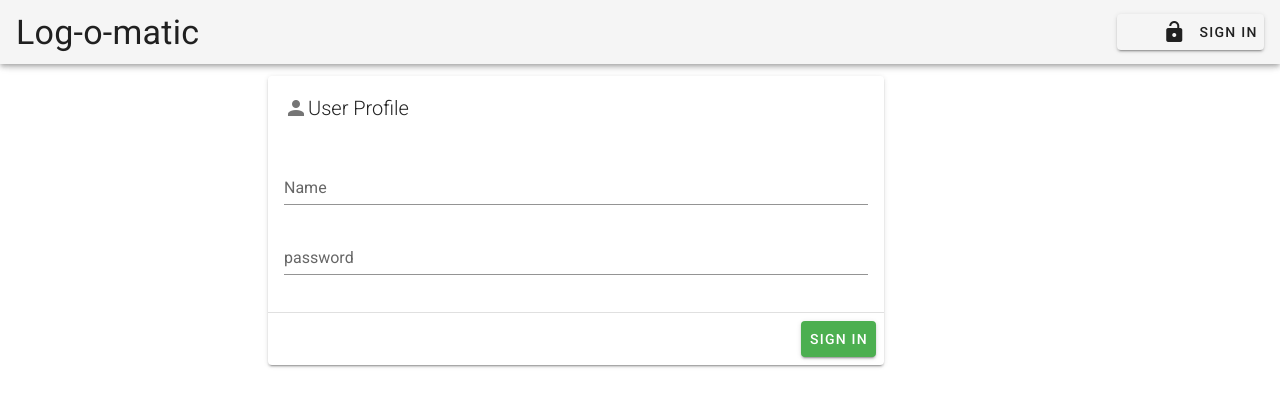
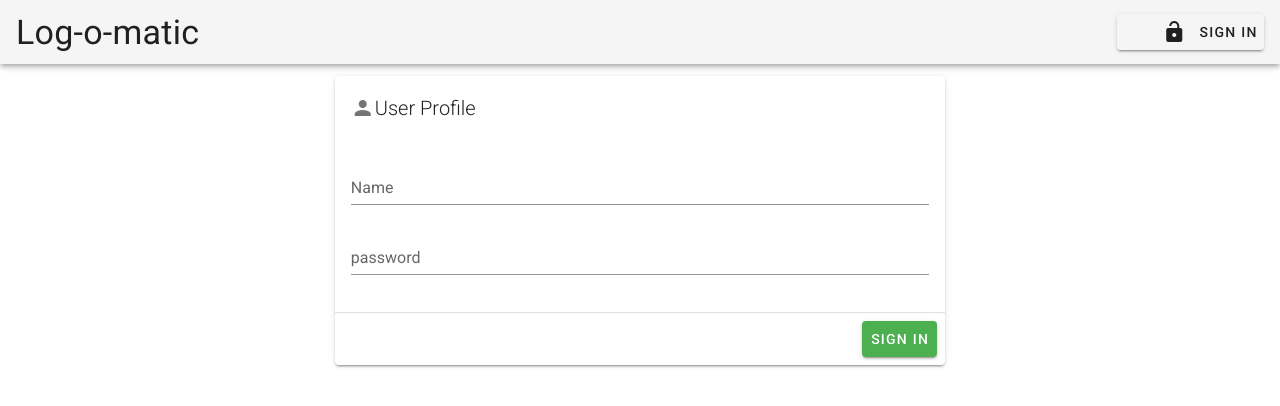
Before and after one commit to itggot-TE4/Fantastic-Warriors-ADAM, a Vue app in the folder log-o-matic/: page /#/Login in a window 1280 px wide. Shown: the top 406 px of the page. Built offline with nearby package versions, Linux system fonts and the light colour scheme.

Commit message:
Restyling

```diff
--- a/log-o-matic/src/views/Login.vue
+++ b/log-o-matic/src/views/Login.vue
@@ -11,7 +11,7 @@
           <v-spacer></v-spacer>
         </v-toolbar>
         <v-card-text min-width="550px">
-          <v-text-field color="white" label="Name" v-model="name" >
+          <v-text-field color="white" label="Name" v-model="name"><v-icon>eye-off</v-icon>
           </v-text-field>
           <v-text-field color="white" label="password" v-model="password">
           </v-text-field>
@@ -40,11 +40,9 @@ export default {
 </script>
 <style>
 .v-application--wrap {
-    min-height: 100vh;
-    position: relative;
-    max-width: 60vw;
-    margin-left: 10vw;
-    min-width: 400px;
+    max-width: 70%;
+    margin: 0 auto;
+
 }
 
 </style>
```
